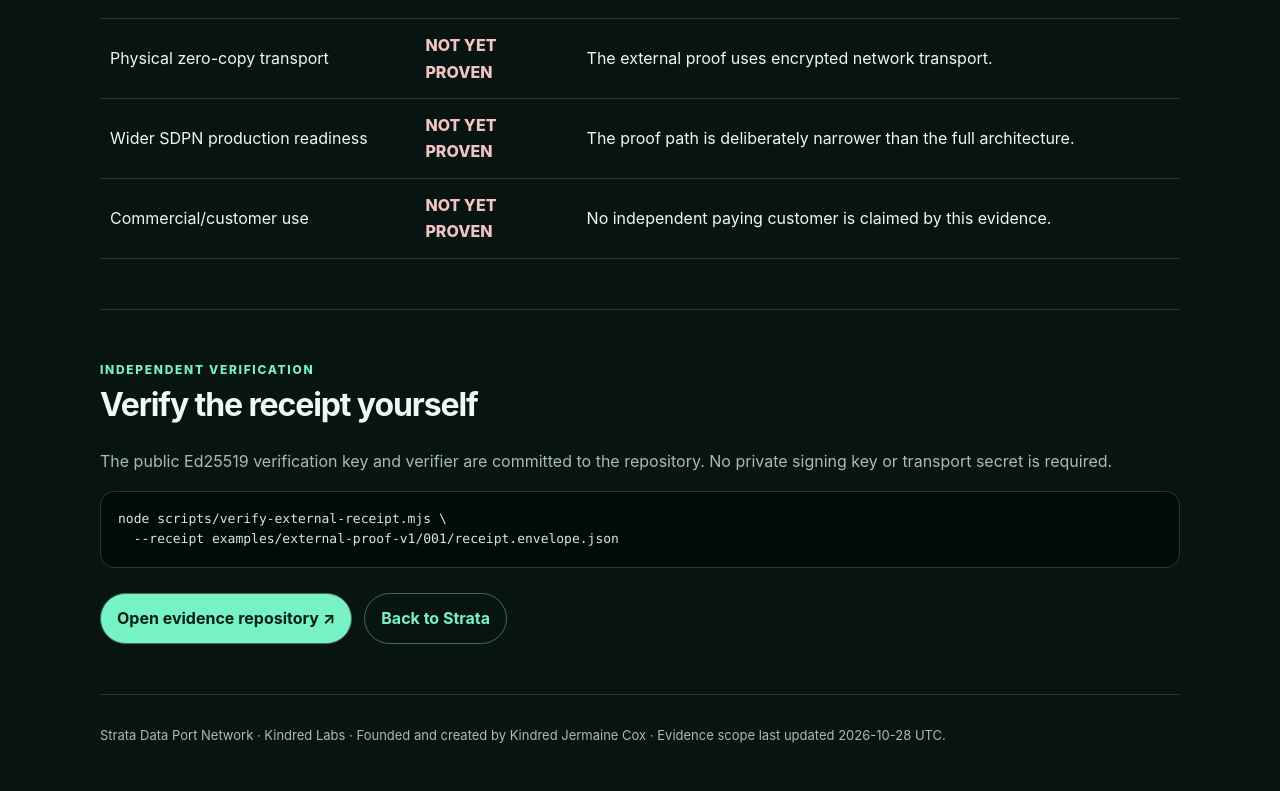
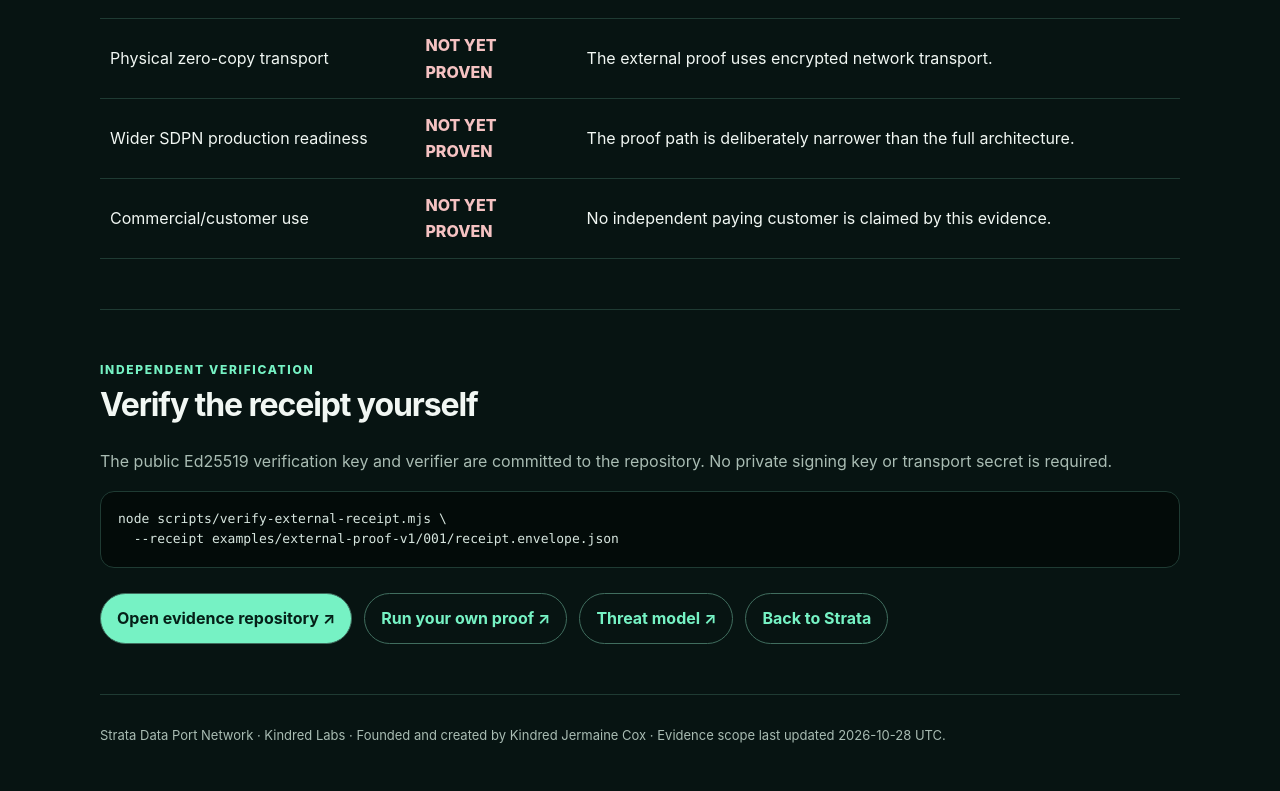
Before and after one commit to KindredKJ/strata-data-port-network, a website: page public/proof.html in a window 1280 px wide. Shown: the part 3075-3866 px from the top of the page. Drawn offline with Linux system fonts and the light colour scheme.

Commit message:
docs(proof): link independent verifier and threat model

```diff
--- a/public/proof.html
+++ b/public/proof.html
@@ -90,7 +90,7 @@
 <p class="muted">The public Ed25519 verification key and verifier are committed to the repository. No private signing key or transport secret is required.</p>
 <pre class="code">node scripts/verify-external-receipt.mjs \
   --receipt examples/external-proof-v1/001/receipt.envelope.json</pre>
-<div class="actions"><a class="button primary" href="https://github.com/KindredKJ/strata-data-port-network/tree/main/examples/external-proof-v1">Open evidence repository ↗</a><a class="button" href="/">Back to Strata</a></div>
+<div class="actions"><a class="button primary" href="https://github.com/KindredKJ/strata-data-port-network/tree/main/examples/external-proof-v1">Open evidence repository ↗</a><a class="button" href="https://github.com/KindredKJ/strata-data-port-network/blob/main/docs/INDEPENDENT-VERIFICATION.md">Run your own proof ↗</a><a class="button" href="https://github.com/KindredKJ/strata-data-port-network/blob/main/docs/EXTERNAL-PROOF-THREAT-MODEL.md">Threat model ↗</a><a class="button" href="/">Back to Strata</a></div>
 </section>
 
 <footer class="footer">Strata Data Port Network · Kindred Labs · Founded and created by Kindred Jermaine Cox · Evidence scope last updated 2026-10-28 UTC.</footer>
```
